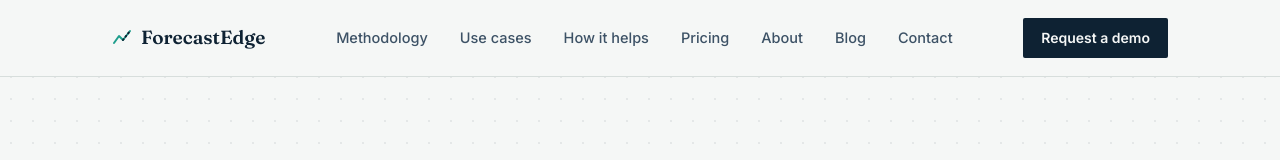
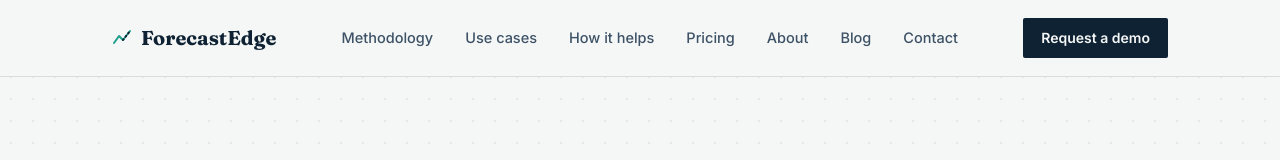
Before and after one commit to NdibeIfeoma/FORECASTEDGE-WEBSITE, a plain HTML site: page index.html in a window 1280 px wide. Shown: the top 160 px of the page. Drawn offline with Linux system fonts and the light colour scheme.

Commit message:
Update style.css

```diff
--- a/css/style.css
+++ b/css/style.css
@@ -47,7 +47,7 @@
   }
   .logo{
     display:flex; align-items:center; gap:9px;
-    font-family:'Fraunces', serif; font-weight:600; font-size:19px;
+    font-family:'Fraunces', serif; font-weight:700; font-size:20px;
     text-decoration:none; color:var(--ink);
   }
   .logo-mark{width:20px; height:20px; flex-shrink:0;}
```
